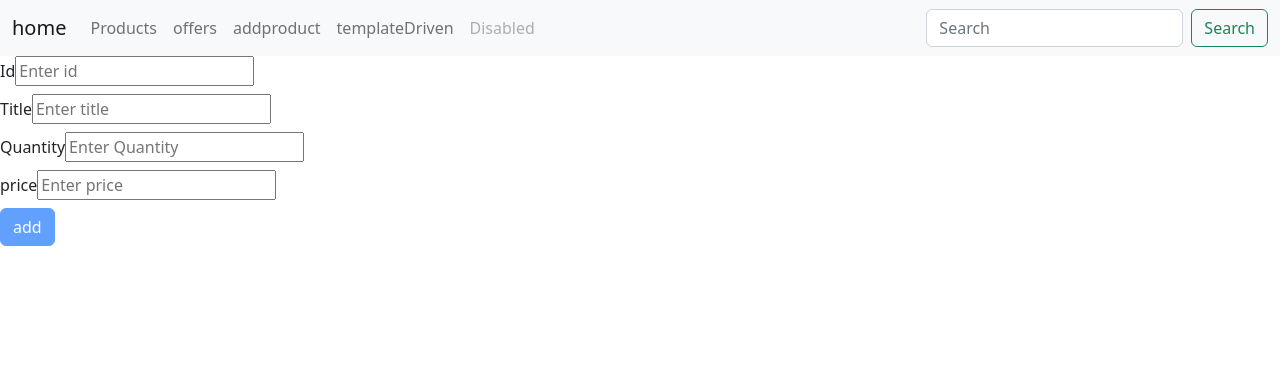
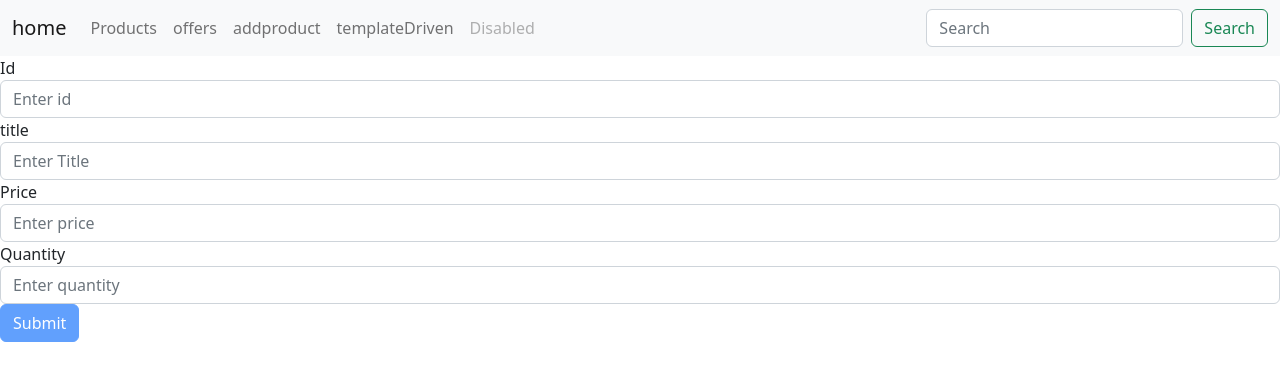
Before and after one commit to Yosrazaouali/AngularWorkshop, an Angular app: page /addproduct in a window 1280 px wide. Shown: the top 380 px of the page. Built offline with nearby package versions, Linux system fonts and the light colour scheme.

Commit message:
🚑 add-ProductUpdate

```diff
--- a/src/app/add-product/add-product.component.html
+++ b/src/app/add-product/add-product.component.html
@@ -1,42 +1,56 @@
 <form #f="ngForm">
-
-    <div class="form-group">
-      <label>Id</label>
-      <input type="text"class="form-label" name="id" placeholder="Enter id"[(ngModel)]="product.id" required minlength="1" #id="ngModel">
-      <div class="alert alert-danger" role="alert" *ngIf="id.invalid && id.touched ">
-        Id is required
+  <div class="form-group">
+      <label for="id">Id</label>
+      <input type="text" class="form-control" name="id" placeholder="Enter id" [(ngModel)]="product.id" required minlength="3" #test="ngModel">
+    </div>
+    <div *ngIf="test.invalid && (test.dirty || test.touched)" class="alert alert-danger">
+      <div *ngIf="test.errors?.['required']">
+          <p class="text-danger">Id is required</p>
       </div>
-
-    </div>
-
-      <div class="form-group">
-      <label>Title</label>
-      <input type="text"class="form-label" name ="title" placeholder="Enter title" [(ngModel)]="product.title" required minlength="3" #title="ngModel">
-      <div class="alert alert-danger" role="alert" *ngIf="title.invalid && title.touched">
-        <div *ngIf="title.errors?.['required']">Title is required </div>
-        <div *ngIf="title.errors?.['minlength']">Title minlength must be 3</div>
+      <div *ngIf="test.errors?.['minlength']">
+          <p class="text-danger">Must be at least 4 characters long</p>
       </div>
     </div>
+  <div class="form-group">
+    <label for="title">title</label>
+    <input type="text" class="form-control" name="title" placeholder="Enter Title" [(ngModel)]="product.title" required #testtitle="ngModel">
+  </div>
+  <div *ngIf="testtitle.invalid && (testtitle.dirty || testtitle.touched)" class="alert alert-danger">
+      <div *ngIf="testtitle.errors?.['required']">
+          <p class="text-danger">Id is required</p>
+      </div>
+      <div *ngIf="testtitle.errors?.['minlength']">
+          <p class="text-danger">Must be at least 4 characters long</p>
+      </div>
+    </div>
+  <div class="form-group">
+    <label for="price">Price</label>
+    <input type="text price" class="form-control" name="price" placeholder="Enter price" [(ngModel)]="product.price" required #testprice="ngModel">
+  </div>
+  <div *ngIf="testprice.invalid && (testprice.dirty || testprice.touched)" class="alert alert-danger">
+      <div *ngIf="testprice.errors?.['required']">
+          <p class="text-danger">Id is required</p>
+      </div>
+      <div *ngIf="testprice.errors?.['minlength']">
+          <p class="text-danger">Must be at least 4 characters long</p>
+      </div>
+    </div>
+  <div class="form-group">
+      <label for="quantity">Quantity</label>
+      <input type="text" class="form-control" name="quantity" placeholder="Enter quantity" [(ngModel)]="product.quantity" required #testquantity="ngModel">
+  </div>
+  <div *ngIf="testquantity.invalid && (testquantity.dirty || testquantity.touched)" class="alert alert-danger">
+      <div *ngIf="testquantity.errors?.['required']">
+          <p class="text-danger">Id is required</p>
+      </div>
+      <div *ngIf="testquantity.errors?.['minlength']">
+          <p class="text-danger">Must be at least 4 characters long</p>
+      </div>
+    </div>
+  <button type="submit" class="btn btn-primary" (click)="addProduct()" [disabled]="f.invalid">Submit</button>
+</form>
 
-      <div class="form-group">
-      <label>Quantity</label>
-      <div class="alert alert-danger" role="alert" *ngIf="quantity.invalid && quantity.touched " >
-        Quantity is required
-      </div>
-      <input type="text" class="form-label" name="Quantity" placeholder="Enter Quantity" [(ngModel)]="product.quantity" required #quantity="ngModel">
-    </div>
-
-      <div class="form-group">
-      <label>price</label>
-      <div class="alert alert-danger" role="alert" *ngIf="price.invalid && price.touched ">
-        price is required
-      </div>
-      <input type="text" class="form-label" name="price" placeholder="Enter price" [(ngModel)]="product.price"required #price="ngModel">
-    </div>
-
-    <button type="submit" class="btn btn-primary"[disabled]="f.invalid">add </button>
-    {{product.id}}
-      {{product.title}}
-         {{product.quantity}}
-            {{product.price}}
-  </form>
+<!-- {{product.id}}
+{{product.title}}
+{{product.price}}
+{{product.quantity}} -->
--- a/src/app/add-product/add-product.component.ts
+++ b/src/app/add-product/add-product.component.ts
@@ -1,5 +1,7 @@
 import { Component, OnInit } from '@angular/core';
+import { Router } from '@angular/router';
 import { Products } from '../core/model/Product';
+import { ProductServiceService } from '../service/product-service.service';
 
 @Component({
   selector: 'app-add-product',
@@ -7,11 +9,17 @@ import { Products } from '../core/model/Product';
   styleUrls: ['./add-product.component.css']
 })
 export class AddProductComponent implements OnInit {
-  product!: Products;
-  constructor() { }
+  product!:Products;
+  listProdcut!:Products[];
+  constructor(private service:ProductServiceService,private route:Router) { }
 
   ngOnInit(): void {
-    this.product=new Products();
+    this.product = new Products();
+  }
+
+  addProduct(){
+    this.service.addProduct(this.product);
+    this.route.navigateByUrl("/products");
   }
 
 }
--- a/src/app/product-detail/product-detail.component.html
+++ b/src/app/product-detail/product-detail.component.html
@@ -0,0 +1,3 @@
+<p>product-detail-component works!</p>
+<!-- {{id}} -->
+{{list[id].title}}
--- a/src/app/product-detail/product-detail.component.ts
+++ b/src/app/product-detail/product-detail.component.ts
@@ -1,4 +1,7 @@
 import { Component, OnInit } from '@angular/core';
+import { ActivatedRoute, Router } from '@angular/router';
+import { Products } from '../core/model/Product';
+import { ProductServiceService } from '../service/product-service.service';
 
 @Component({
   selector: 'app-product-detail',
@@ -7,9 +10,17 @@ import { Component, OnInit } from '@angular/core';
 })
 export class ProductDetailComponent implements OnInit {
 
-  constructor() { }
+  id!:number;
+  list!:Products[];
+  constructor(private route:ActivatedRoute,private service:ProductServiceService,private routes:Router) { }
 
   ngOnInit(): void {
+    this.id= this.route.snapshot.params['id'];
+    this.list=this.service.listProdcut;
   }
 
+  // updateProduct(){
+  //   this.service.updateProduct(this.product);
+  //   this.routes.navigateByUrl("/products");
+  // }
 }
```
